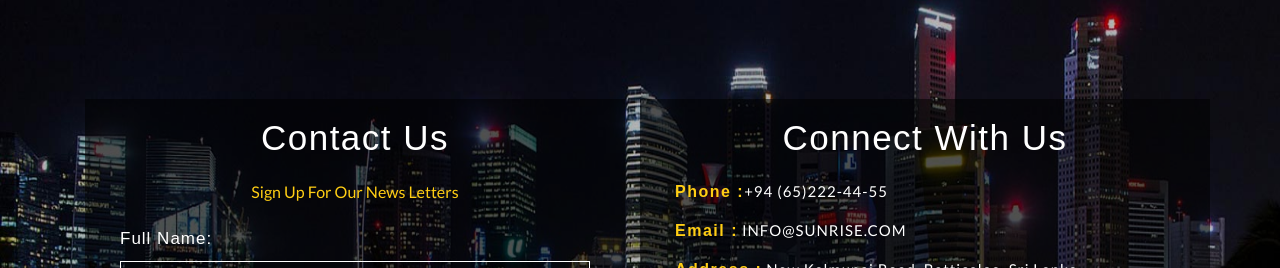
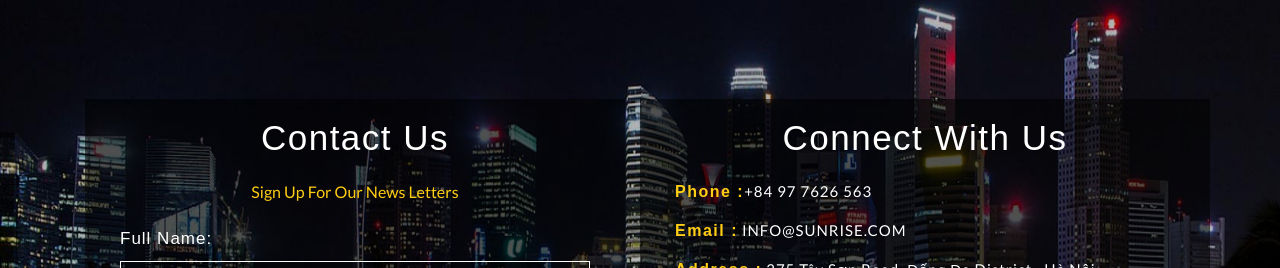
Before and after one commit to Ngotienthanh/CSE485_BLT_K61_Nhom4, a PHP site: page / in a window 1280 px wide. Shown: the part 6232-6500 px from the top of the page. Run offline with PHP 8.4, Linux system fonts and the light colour scheme; some web fonts are replaced.

Commit message:
Update contact.php

```diff
--- a/masterpage_layout/contact.php
+++ b/masterpage_layout/contact.php
@@ -41,9 +41,9 @@
 		</div>
 		<div class="col-lg-6 col-md-6 col-sm-6 contact-w3-agile1" data-aos="flip-right">
 			<h4>Connect With Us</h4>
-			<p class="contact-agile1"><strong>Phone :</strong>+94 (65)222-44-55</p>
+			<p class="contact-agile1"><strong>Phone :</strong>+84 97 7626 563</p>
 			<p class="contact-agile1"><strong>Email :</strong> <a href="mailto:name@example.com">INFO@SUNRISE.COM</a></p>
-			<p class="contact-agile1"><strong>Address :</strong> New Kalmunai Road, Batticaloa, Sri Lanka</p>
+			<p class="contact-agile1"><strong>Address :</strong> 275 Tây Sơn Road, Đống Đa District , Hà Nội</p>
 			<div class="social-bnr-agileits footer-icons-agileinfo">
 				<ul class="social-icons3">
 					<li><a href="#" class="fa fa-facebook icon-border facebook"> </a></li>
```
